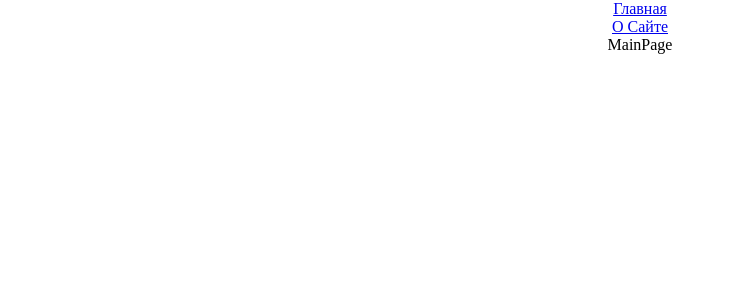
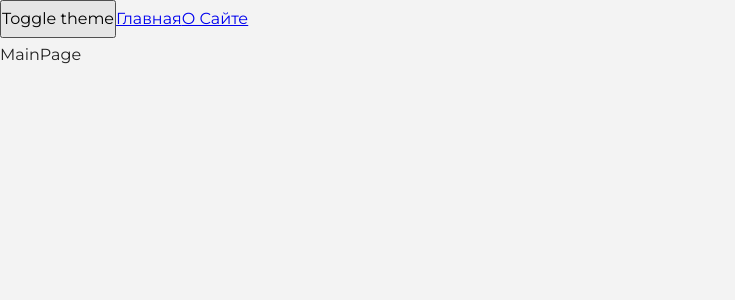
Before and after one commit to IvanZuev1996/HabrProduction, a React app: page / in a window 1280 px wide. Shown: the top 300 px of the page, without its empty margins (0-735 px from the left). Built offline with nearby package versions, Linux system fonts and the light colour scheme.

Commit message:
added a toggle a themes styles

```diff
--- a/public/index.html
+++ b/public/index.html
@@ -4,6 +4,12 @@
         <meta charset="UTF-8" />
         <meta http-equiv="X-UA-Compatible" content="IE=edge" />
         <meta name="viewport" content="width=device-width, initial-scale=1.0" />
+        <link rel="preconnect" href="https://fonts.googleapis.com" />
+        <link rel="preconnect" href="https://fonts.gstatic.com" crossorigin />
+        <link
+            href="https://fonts.googleapis.com/css2?family=Montserrat:ital,wght@0,100;0,200;0,300;0,400;0,500;0,600;0,700;0,800;0,900;1,100;1,200;1,300;1,400;1,500;1,600;1,700;1,800;1,900&display=swap"
+            rel="stylesheet"
+        />
         <title>Document</title>
     </head>
     <body>
--- a/src/App.tsx
+++ b/src/App.tsx
@@ -1,13 +1,17 @@
 import { Suspense } from 'react';
 import { Link } from 'react-router-dom';
 import { Route, Routes } from 'react-router-dom';
-import './index.scss';
+import './styles/index.scss';
 import { AboutPageAsync } from './pages/AboutPage/AboutPage.async';
 import { MainPageAsync } from './pages/MainPage/MainPage.async';
+import { useTheme } from './theme/useTheme';
 
 const App = () => {
+    const { theme, toggleTheme } = useTheme();
+
     return (
-        <div className="app">
+        <div className={`app ${theme}`}>
+            <button onClick={toggleTheme}>Toggle theme</button>
             <Link to={'/'}>Главная</Link>
             <Link to={'/about'}>О Сайте</Link>
             <Suspense fallback={<div>Loading...</div>}>
--- a/src/index.scss
+++ /dev/null
@@ -1,12 +0,0 @@
-* {
-    padding: 0;
-    margin: 0;
-    box-sizing: border-box;
-}
-
-.app {
-    display: flex;
-    flex-direction: column;
-    justify-content: center;
-    align-items: center;
-}
--- a/src/index.tsx
+++ b/src/index.tsx
@@ -1,10 +1,13 @@
 import { render } from 'react-dom';
 import { BrowserRouter } from 'react-router-dom';
 import App from './App';
+import ThemeProvider from './theme/ThemeProvider';
 
 render(
     <BrowserRouter>
-        <App />
+        <ThemeProvider>
+            <App />
+        </ThemeProvider>
     </BrowserRouter>,
     document.getElementById('root')
 );
--- /dev/null
+++ b/src/styles/index.scss
@@ -0,0 +1,13 @@
+@import 'reset';
+@import 'variables/global';
+@import 'themes/dark';
+@import 'themes/normal';
+
+.app {
+    font: var(--font-m);
+
+    background: var(--bg-color);
+    color: var(--primary-color);
+
+    min-height: 100vh;
+}
--- /dev/null
+++ b/src/styles/reset.scss
@@ -0,0 +1,13 @@
+* {
+    padding: 0;
+    margin: 0;
+    box-sizing: border-box;
+}
+
+input,
+button,
+textarea,
+select {
+    margin: 0;
+    font: inherit;
+}
--- /dev/null
+++ b/src/styles/themes/dark.scss
@@ -0,0 +1,6 @@
+.app.dark {
+    --bg-color: rgb(23, 23, 23);
+
+    --primary-color: rgb(255, 255, 255);
+    --secondary-color: white;
+}
--- /dev/null
+++ b/src/styles/themes/normal.scss
@@ -0,0 +1,6 @@
+.app.light {
+    --bg-color: rgb(243, 243, 243);
+
+    --primary-color: rgb(33, 33, 33);
+    --secondary-color: rgb(0, 0, 0);
+}
--- /dev/null
+++ b/src/styles/variables/global.scss
@@ -0,0 +1,11 @@
+:root {
+    --font-family-main: 'Montserrat', sans-serif;
+
+    --font-size-m: 16px;
+    --font-line-m: 34px;
+    --font-m: var(--font-size-m) / var(--font-line-m) var(--font-family-main);
+
+    --font-size-l: 24px;
+    --font-line-l: 32px;
+    --font-l: var(--font-size-l) / var(--font-line-l) var(--font-family-main);
+}
--- /dev/null
+++ b/src/theme/ThemeContext.ts
@@ -0,0 +1,15 @@
+import { createContext } from 'react';
+
+export const enum Theme {
+    LIGHT = 'light',
+    DARK = 'dark',
+}
+
+export interface ThemeContextProps {
+    theme?: Theme;
+    setTheme?: (theme: Theme) => void;
+}
+
+export const ThemeContext = createContext<ThemeContextProps>({});
+
+export const LOCAL_STORAGE_THEME_KEY = 'theme';
--- /dev/null
+++ b/src/theme/ThemeProvider.tsx
@@ -0,0 +1,25 @@
+import { FC, useMemo, useState } from 'react';
+import { LOCAL_STORAGE_THEME_KEY, Theme, ThemeContext } from './ThemeContext';
+
+const defaultTheme =
+    (localStorage.getItem(LOCAL_STORAGE_THEME_KEY) as Theme) || Theme.LIGHT;
+
+const ThemeProvider: FC = ({ children }) => {
+    const [theme, setTheme] = useState<Theme>(defaultTheme);
+
+    const defaultProps = useMemo(
+        () => ({
+            theme: theme,
+            setTheme: setTheme,
+        }),
+        [theme]
+    );
+
+    return (
+        <ThemeContext.Provider value={defaultProps}>
+            {children}
+        </ThemeContext.Provider>
+    );
+};
+
+export default ThemeProvider;
--- /dev/null
+++ b/src/theme/useTheme.ts
@@ -0,0 +1,19 @@
+import { useContext } from 'react';
+import { LOCAL_STORAGE_THEME_KEY, Theme, ThemeContext } from './ThemeContext';
+
+export interface UseThemeResult {
+    toggleTheme: () => void;
+    theme: Theme;
+}
+
+export function useTheme(): UseThemeResult {
+    const { theme, setTheme } = useContext(ThemeContext);
+
+    const toggleTheme = () => {
+        const newTheme = theme === Theme.LIGHT ? Theme.DARK : Theme.LIGHT;
+        setTheme(newTheme);
+        localStorage.setItem(LOCAL_STORAGE_THEME_KEY, newTheme);
+    };
+
+    return { toggleTheme, theme };
+}
```
